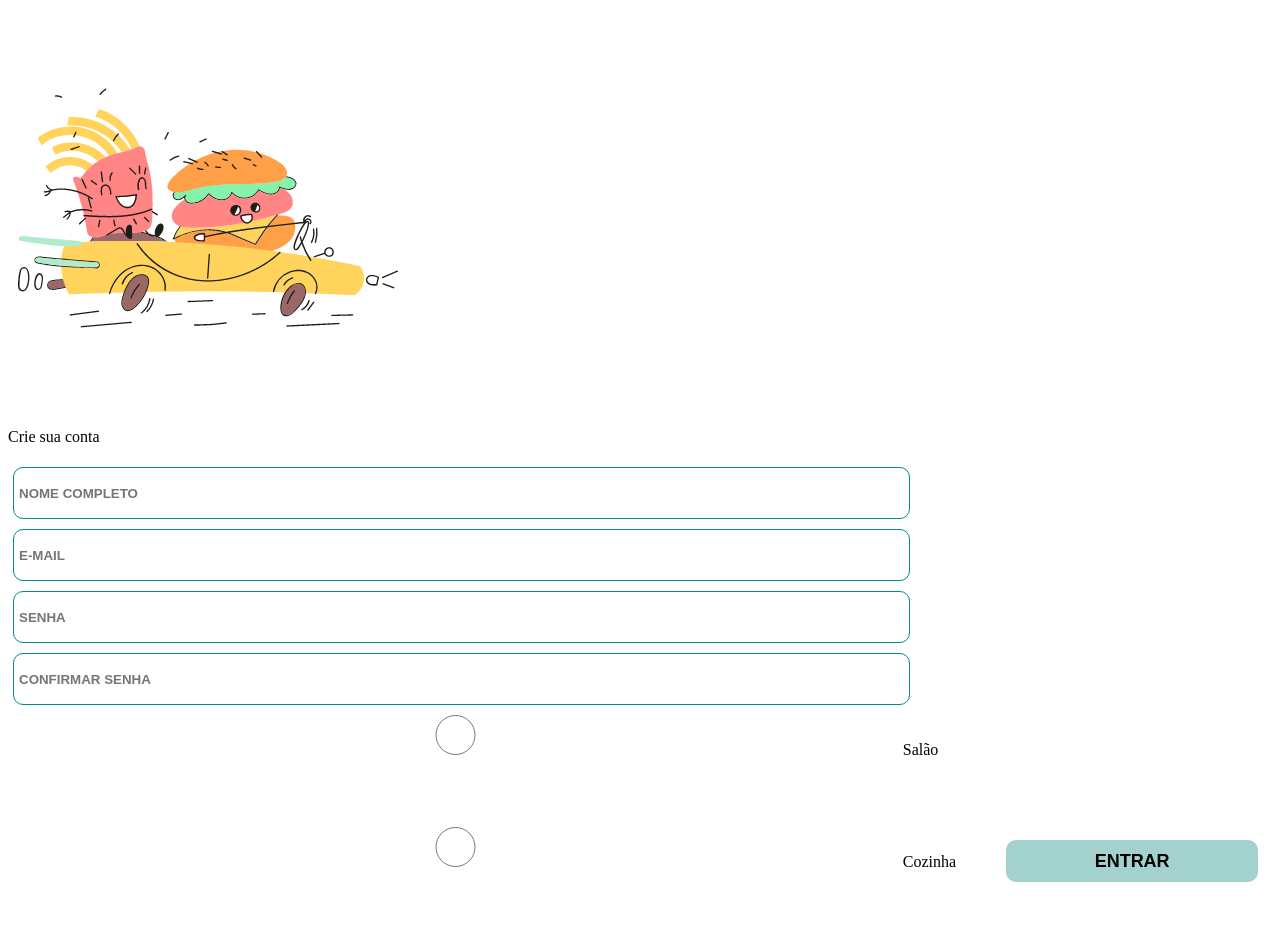
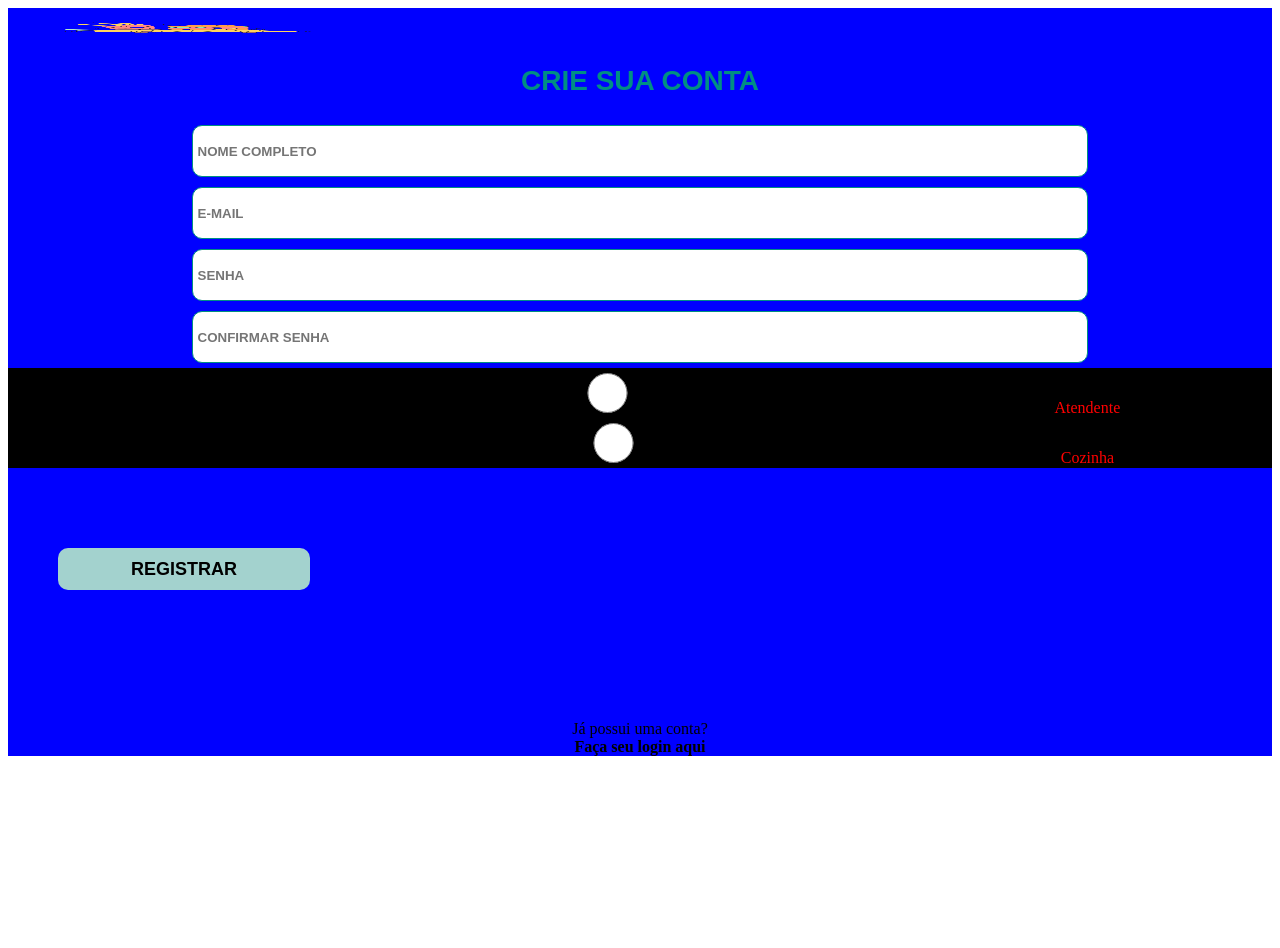
Before and after one commit to Laboratoria/SAP006-burger-queen-api-client, a React (Create React App) app: page /register in a window 1280 px wide. Shown: the top 948 px of the page. After the commit the page ends 836 px from the top, so only its background shows below. Built offline with nearby package versions, Linux system fonts and the light colour scheme.

Commit message:
register style

```diff
--- a/src/Pages/Register/RegisterForm.jsx
+++ b/src/Pages/Register/RegisterForm.jsx
@@ -1,11 +1,12 @@
 import React, { useState } from 'react';
-
-import { Link } from 'react-router-dom';
+import { Link, useHistory } from 'react-router-dom';
 import { RegisterUser } from '../../services/auth';
 import validation from '../../services/errors';
 import Button from '../../components/Button/Button';
 import Input from '../../components/Input/Input.jsx'
 import register from '../../Assets/register.png';
+import { SignUpBox, Image, TitleRegister, Form, InputRadio, ErrorsMessage, PhraseRegister } from './style';
+
 
 const Register = () => {
     const [values, setValues] = useState({
@@ -13,7 +14,7 @@ const Register = () => {
         email: '',
         password: '',
         confirmPassword: '',
-        role: '',
+        occupation: '',
     });
 
     const [errors, setErrors] = useState({});
@@ -25,24 +26,25 @@ const Register = () => {
         })
     }
 
+    const history = useHistory();
+
     const handleFormSubmit = (e) => {
         e.preventDefault();
         setErrors(validation(values));
-
-        RegisterUser(values)
-            .then((json) => {
-                console.log(json);
+        RegisterUser()
+            .then((users) => {
+                users.role === 'Atendente' ?
+                history.push('/tables')
+                : history.push('/kitchen')
             })
-            .catch((error) => {
-                console.log(error);
-            })
+            .catch((error) => console.log(error))
     };
 
     return (
-        <div className='div-style'>
-            <img src={register} alt='icon-register' />
-            <p>Crie sua conta</p>
-            <form>
+        <SignUpBox>
+            <Image src={register} alt='icon-register' />
+            <TitleRegister>Crie sua conta</TitleRegister>
+            <Form>
                 <Input
                     type='text'
                     id='name'
@@ -50,8 +52,8 @@ const Register = () => {
                     values={values.fullName}
                     onChange={handleChange}
                     placeholder='nome completo'
-                    errormessage='Por favor, insira um nome válido.' />
-                {errors.fullName && <p className='error'>{errors.fullName}</p>}
+                    errorMessage='Por favor, insira um nome válido.' />
+                {errors.fullName && <ErrorsMessage className='error'>{errors.fullName}</ErrorsMessage>}
                 <Input
                     type='email'
                     id='email'
@@ -59,8 +61,8 @@ const Register = () => {
                     values={values.email}
                     onChange={handleChange}
                     placeholder='e-mail'
-                    errormessage='Por favor, insira um e-mail válido.' />
-                {errors.email && <p className='error'>{errors.email}</p>}
+                    errorMessage='Por favor, insira um e-mail válido.' />
+                {errors.email && <ErrorsMessage className='error'>{errors.email}</ErrorsMessage>}
                 <Input
                     type='password'
                     id='password'
@@ -68,8 +70,8 @@ const Register = () => {
                     value={values.password}
                     onChange={handleChange}
                     placeholder='senha'
-                    errormessage='Por favor, insira uma senha válida.' />
-                {errors.password && <p className='error'>{errors.password}</p>}
+                    errorMessage='Por favor, insira uma senha válida.' />
+                {errors.password && <ErrorsMessage className='error'>{errors.password}</ErrorsMessage>}
                 <Input
                     type='password'
                     id='confirm-password'
@@ -77,114 +79,39 @@ const Register = () => {
                     value={values.confirmPassword}
                     onChange={handleChange}
                     placeholder='confirmar senha'
-                    errormessage='As senhas não conferem.' />
-                {errors.confirmPassword && <p className='error'>{errors.confirmPassword}</p>}
-                <label><Input
-                    type='radio'
-                    name='role'
-                    className='input-radio'
-                    onChange={handleChange}
-                    value='Salão'
-                    labeltext='Salão' />
-                    Salão
-                </label>
-                {errors.role && <p className='error'>{errors.role}</p>}
+                    errorMessage='As senhas não conferem.' />
+                {errors.confirmPassword && <ErrorsMessage className='error'>{errors.confirmPassword}</ErrorsMessage>}
+            </Form>
+            <InputRadio>
                 <label>
                     <Input
                     type='radio'
-                    name='role'
-                    className='input-radio'
+                    name='occupation'
+                    value={values.occupation}
                     onChange={handleChange}
-                    value='cozinha'
-                    labeltext='Cozinha' />
+                    labelText='Atendente' />
+                    Atendente
+                </label>
+                {errors.occupation && <ErrorsMessage className='error'>{errors.occupation}</ErrorsMessage>}
+                <label>
+                    <Input
+                    type='radio'
+                    name='occupation'
+                    value={values.occupation}
+                    onChange={handleChange}
+                    labelText='cozinha' />
                     Cozinha
                 </label>
-                {errors.role && <p className='error'>{errors.role}</p>}
-                <Button type='submit' variant='enter-app' onClick={handleFormSubmit}>
-                    <Link to='/'>ENTRAR</Link>
-                </Button>
-                <p>Já trabalha no Vixi?
-                    <Link to='/'>Faça seu login aqui!</Link>
-                </p>
-            </form>
-        </div>
+                {errors.occupation && <ErrorsMessage className='error'>{errors.occupation}</ErrorsMessage>}
+            </InputRadio>
+            <Button variant='enter-app' onClick={handleFormSubmit}>
+                <Link to='/'>registrar</Link>
+            </Button>
+            <PhraseRegister>Já possui uma conta?<br/>
+                <Link to='/'>Faça seu login aqui</Link>
+            </PhraseRegister>
+        </SignUpBox>
     )
 }
 
 export default Register;
-
-// const Register = () => {
-
-//     return (
-//         <div className='div-style'>
-//              <img src={register} alt='icon-register' />
-//             <p>Crie sua conta</p>
-//             <Input
-//                 type='text'
-//                 id='name'
-//                 name='username'
-//                 values={values.username}
-//                 onChange={handleChange}
-//                 placeholder='full name'
-//                 errormessage='Please, enter a valid name.' />
-//             {errors.username && <p className='error'>{errors.username}</p>}
-//             <Input
-//                 type='email'
-//                 id='email'
-//                 name='email'
-//                 values={values.email}
-//                 onChange={handleChange}
-//                 placeholder='e-mail'
-//                 errormessage='Please, enter a valid email address.' />
-//             {errors.email && <p className='error'>{errors.email}</p>}
-//             <Input
-//                 type='password'
-//                 id='password'
-//                 name='password'
-//                 value={values.password}
-//                 onChange={handleChange}
-//                 placeholder='senha'
-//                 errormessage='Please, enter a valid password.' />
-//             {errors.password && <p className='error'>{errors.password}</p>}
-//             <Input
-//                 type='password'
-//                 id='confirm-password'
-//                 name='confirmPassword'
-//                 value={values.confirmPassword}
-//                 onChange={handleChange}
-//                 placeholder='confirmar senha'
-//                 errormessage='The passwords do not match.' />
-//             {errors.confirmPassword && <p className='error'>{errors.confirmPassword}</p>}
-//             <form >
-//                 <label><Input
-//                     type='radio'
-//                     name='role'
-//                     className='input-radio'
-//                     // onChange={handleChange}
-//                     value={values.role}
-//                     labeltext='Hall' />
-//                     Hall
-//                 </label>
-//                 {errors.role && <p className='error'>{errors.role}</p>}
-//                 <label>
-//                     <Input
-//                     type='radio'
-//                     name='role'
-//                     className='input-radio'
-//                     // onChange={handleChange}
-//                     value={values.role}
-//                     labeltext='Kitchen' />
-//                     Kitchen
-//                 </label>
-//                 {errors.role && <p className='error'>{errors.role}</p>}
-//             </form>
-//             <Button variant='enter-app' onClick={handleFormSubmit}>
-//                 <Link to='/'>Register</Link>
-//             </Button>
-//             {}
-//             <p>Already have an account?
-//                 <Link to='/'>Login here!</Link>
-//             </p>
-//         </div>
-//     )
-// }
```
Also changed, not shown: src/Pages/Register/Register.jsx (+2 -5 lines), src/Routes.jsx (+0 -10 lines).
